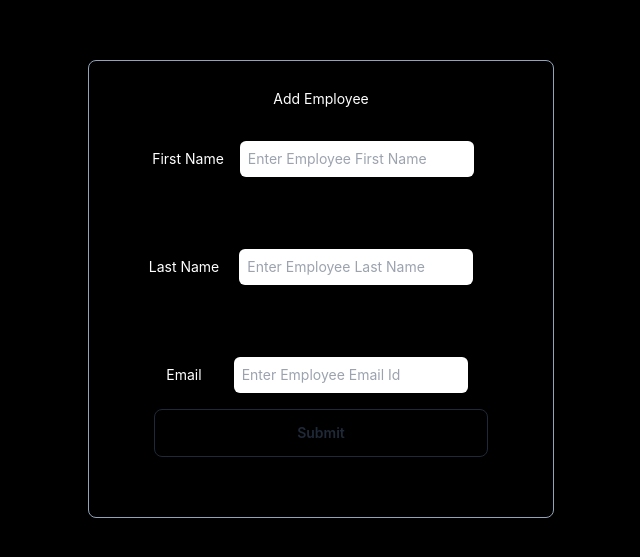
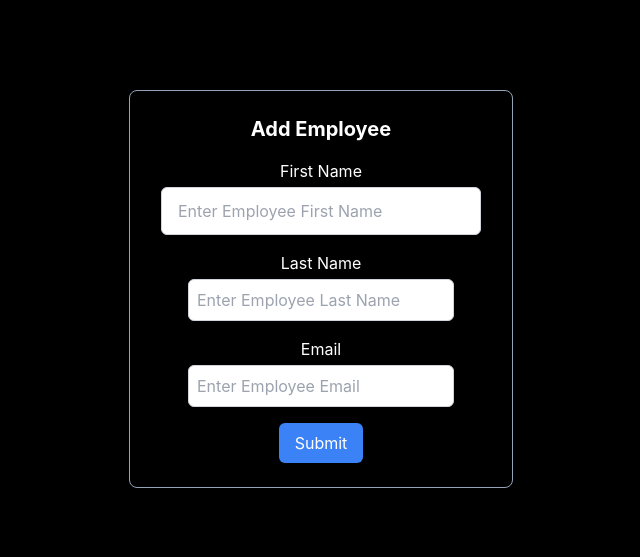
Before and after one commit to rohitcod3/Agency-Frontend, a React (Vite) app: page /add-employee in a window 1280 px wide. Shown: the part 111-668 px from the top of the page, without its empty margins (319-959 px from the left). Built offline with nearby package versions, Linux system fonts and the light colour scheme.

Commit message:
first commit

```diff
--- a/src/components/EmployeeComponent.jsx
+++ b/src/components/EmployeeComponent.jsx
@@ -6,12 +6,17 @@ export const EmployeeComponent = () => {
   const [firstName, setFirstName] = useState("");
   const [lastName, setLastName] = useState("");
   const [email, setEmail] = useState("");
+  const [errors, setErrors] = useState({
+    firstName: "",
+    lastName: "",
+    email: "",
+  });
 
   const navigator = useNavigate();
 
   function saveEmployee(e) {
     e.preventDefault();
-
+    if (validateForm()) {
       const employee = { firstName, lastName, email };
       setFirstName("");
       setLastName("");
@@ -23,56 +28,97 @@ export const EmployeeComponent = () => {
         navigator("/employees");
       });
     }
+  }
+
+  function validateForm() {
+    let valid = true;
+    const errorsCopy = { ...errors };
+
+    if (firstName.trim()) {
+      errorsCopy.firstName = "";
+    } else {
+      errorsCopy.firstName = "First name is required";
+      valid = false;
+    }
+
+    if (lastName.trim()) {
+      errorsCopy.lastName = "";
+    } else {
+      errorsCopy.lastName = "Last name is required";
+      valid = false;
+    }
+
+    if (email.trim()) {
+      errorsCopy.email = "";
+    } else {
+      errorsCopy.email = "Email is required";
+      valid = false;
+    }
+
+    setErrors(errorsCopy);
+    return valid;
+  }
+
   return (
-    <div className="table text-white border rounded-lg border-slate-400">
-      <div className="card flex flex-col items-center justify-center">
-        <h2>Add Employee</h2>
-        <div className="card-body">
-          <form className="mb-2">
-            <label>First Name</label>
+    <div className="text-white border rounded-lg border-slate-400 p-6 w-96">
+      <h2 className="text-xl font-bold mb-4">Add Employee</h2>
+
+      <form onSubmit={saveEmployee}>
+        <div className="mb-4">
+          <label className="block mb-1">First Name</label>
           <input
             type="text"
             placeholder="Enter Employee First Name"
-              name="FirstName"
             value={firstName}
             onChange={(e) => setFirstName(e.target.value)}
-              className="mx-4 p-2 rounded-md"
-            ></input>
-          </form>
+            className={`input input-bordered input-info w-full max-w-xs after:p-2 rounded-md border ${
+              errors.firstName ? "border-red-500" : "border-gray-300"
+            }`}
+          />
+          {errors.firstName && (
+            <p className="text-red-500 text-sm mt-1">{errors.firstName}</p>
+          )}
         </div>
 
-        <div className="card-body">
-          <form className="mb-2">
-            <label>Last Name</label>
+        <div className="mb-4">
+          <label className="block mb-1">Last Name</label>
           <input
             type="text"
             placeholder="Enter Employee Last Name"
-              name="LastName"
             value={lastName}
             onChange={(e) => setLastName(e.target.value)}
-              className="mx-5 p-2 rounded-md"
-            ></input>
-          </form>
+            className={`p-2 rounded-md border ${
+              errors.lastName ? "border-red-500" : "border-gray-300"
+            }`}
+          />
+          {errors.lastName && (
+            <p className="text-red-500 text-sm mt-1">{errors.lastName}</p>
+          )}
         </div>
 
-        <div className="card-body">
-          <form className="mb-2">
-            <label className="mx-3">Email</label>
+        <div className="mb-4">
+          <label className="block mb-1">Email</label>
           <input
-              type="text"
-              placeholder="Enter Employee Email Id"
-              name="Email"
+            type="email"
+            placeholder="Enter Employee Email"
             value={email}
             onChange={(e) => setEmail(e.target.value)}
-              className="mx-5 p-2 rounded-md"
-            ></input>
-          </form>
+            className={`p-2 rounded-md border ${
+              errors.email ? "border-red-500" : "border-gray-300"
+            }`}
+          />
+          {errors.email && (
+            <p className="text-red-500 text-sm mt-1">{errors.email}</p>
+          )}
+        </div>
 
-          <button className="btn btn-outline " onClick={saveEmployee}>
+        <button
+          type="submit"
+          className="bg-blue-500 text-white px-4 py-2 rounded-md hover:bg-blue-600"
+        >
           Submit
         </button>
-        </div>
-      </div>
+      </form>
     </div>
   );
 };
```
Lines whose indentation alone changed are shown as unchanged.
